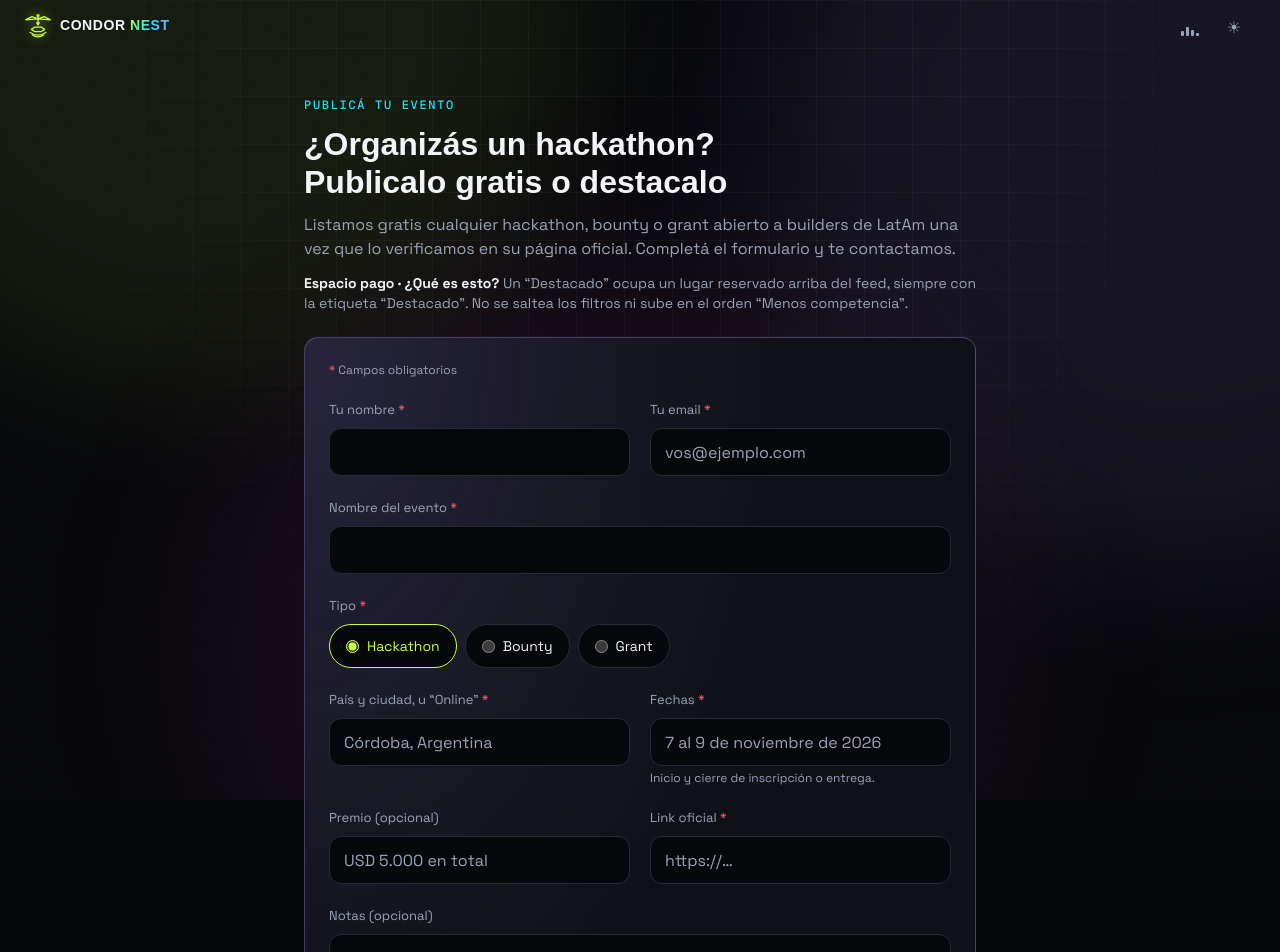
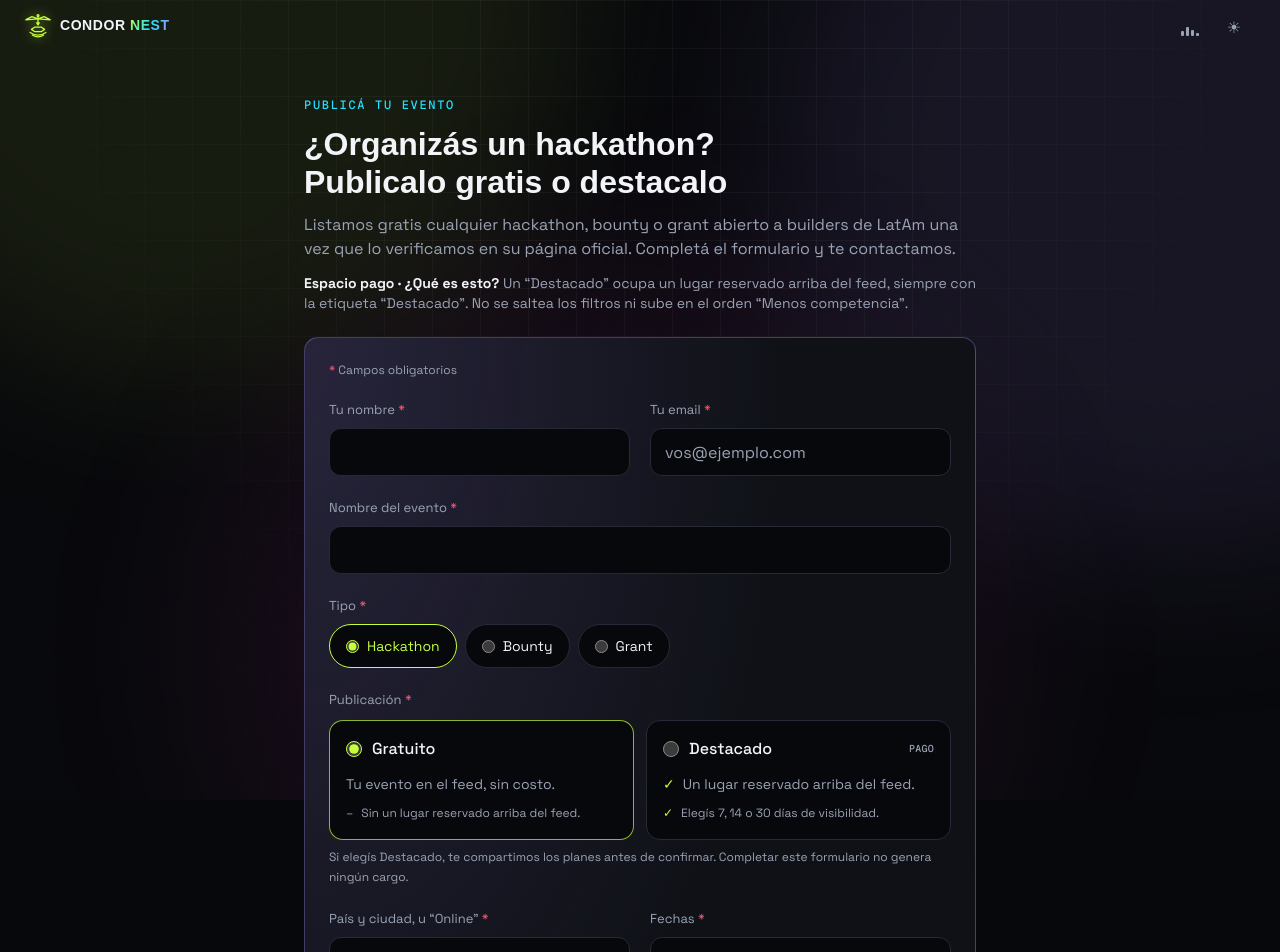
Before and after one commit to ulises-ASTRADA/condor-nest, a Next.js app: page /publicar in a window 1280 px wide. Shown: the top 952 px of the page. Built offline with nearby package versions, Linux system fonts and the light colour scheme; no server answers; a web font is replaced by a local one.

Commit message:
feat: offer free and featured publication choices in form

```diff
--- a/components/PublicarForm.tsx
+++ b/components/PublicarForm.tsx
@@ -68,6 +68,26 @@ export function PublicarForm() {
         </div>
         {errs.kind && <p className="mt-1 text-sm text-danger">{errs.kind}</p>}
       </fieldset>
+      <fieldset>
+        <legend className="mb-2 text-[13px] text-fg-muted">Publicación <span className="text-danger" aria-hidden="true">*</span><span className="sr-only"> (obligatorio)</span></legend>
+        <div className="grid gap-3 sm:grid-cols-2">
+          <label className="cursor-pointer rounded-[14px] border border-border bg-bg p-4 has-[:checked]:border-lime/70 has-[:focus-visible]:ring-2 has-[:focus-visible]:ring-lime">
+            <span className="flex min-h-6 items-center gap-2.5 font-medium">
+              <input type="radio" name="wants_featured" value="off" required defaultChecked className="h-4 w-4 shrink-0 accent-[rgb(var(--lime))]" />Gratuito
+            </span>
+            <span className="mt-3 block text-sm leading-relaxed text-fg-muted">Tu evento en el feed, sin costo.</span>
+            <span className="mt-2 flex gap-2 text-xs leading-relaxed text-fg-muted"><span aria-hidden="true">–</span> Sin un lugar reservado arriba del feed.</span>
+          </label>
+          <label className="cursor-pointer rounded-[14px] border border-border bg-bg p-4 has-[:checked]:border-lime/70 has-[:focus-visible]:ring-2 has-[:focus-visible]:ring-lime">
+            <span className="flex min-h-6 items-center gap-2.5 font-medium">
+              <input type="radio" name="wants_featured" value="on" required className="h-4 w-4 shrink-0 accent-[rgb(var(--lime))]" />Destacado <span className="ml-auto font-mono text-[10px] uppercase tracking-wide text-fg-muted">Pago</span>
+            </span>
+            <span className="mt-3 flex gap-2 text-sm leading-relaxed text-fg-muted"><span aria-hidden="true" className="text-lime">✓</span> Un lugar reservado arriba del feed.</span>
+            <span className="mt-2 flex gap-2 text-xs leading-relaxed text-fg-muted"><span aria-hidden="true" className="text-lime">✓</span> Elegís 7, 14 o 30 días de visibilidad.</span>
+          </label>
+        </div>
+        <p className="mt-2 text-xs leading-relaxed text-fg-muted">Si elegís Destacado, te compartimos los planes antes de confirmar. Completar este formulario no genera ningún cargo.</p>
+      </fieldset>
       <div className="grid gap-5 sm:grid-cols-2">
         <Field req id="location" label="País y ciudad, u “Online”" err={errs.location}><input id="location" name="location" required maxLength={160} placeholder="Córdoba, Argentina" className={inputCls(!!errs.location)} {...ar('location')} /></Field>
         <Field req id="dates" label="Fechas" hint="Inicio y cierre de inscripción o entrega." err={errs.dates}><input id="dates" name="dates" required maxLength={160} placeholder="7 al 9 de noviembre de 2026" className={inputCls(!!errs.dates)} {...ar('dates')} /></Field>
@@ -79,9 +99,6 @@ export function PublicarForm() {
       <Field id="notes" label="Notas (opcional)" hint="Quién puede participar, requisitos, lo que quieras contarnos." err={errs.notes}>
         <textarea id="notes" name="notes" rows={4} maxLength={2000} className={`${inputCls(!!errs.notes)} h-auto py-3`} />
       </Field>
-      <label className="flex items-start gap-2.5 text-sm text-fg-muted">
-        <input type="checkbox" name="wants_featured" className="mt-1 accent-[rgb(var(--lime))]" />Quiero info sobre el espacio “Destacado” (pago, siempre marcado).
-      </label>
       {/* honeypot */}
       <div aria-hidden="true" className="absolute -left-[9999px] h-0 w-0 overflow-hidden"><label>Sitio web<input name="website" tabIndex={-1} autoComplete="off" /></label></div>
       <div aria-live="polite">
```
